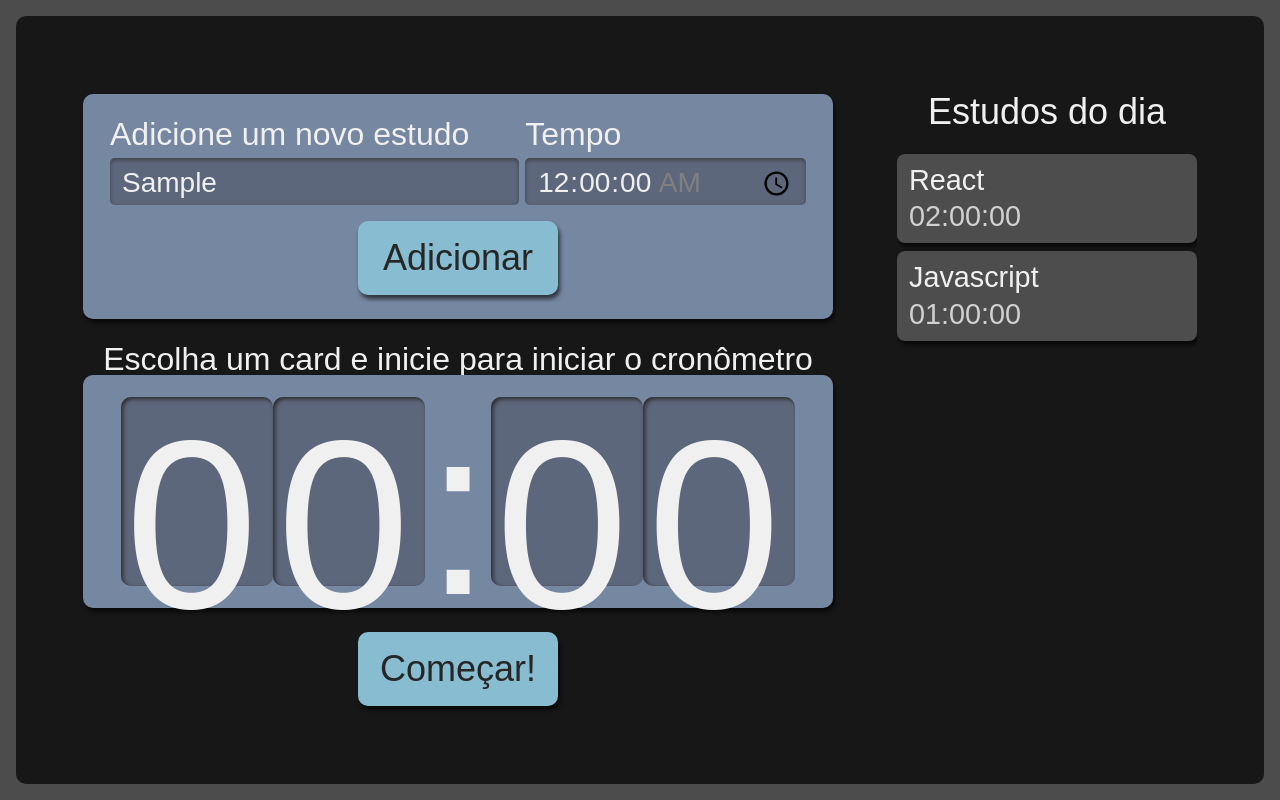
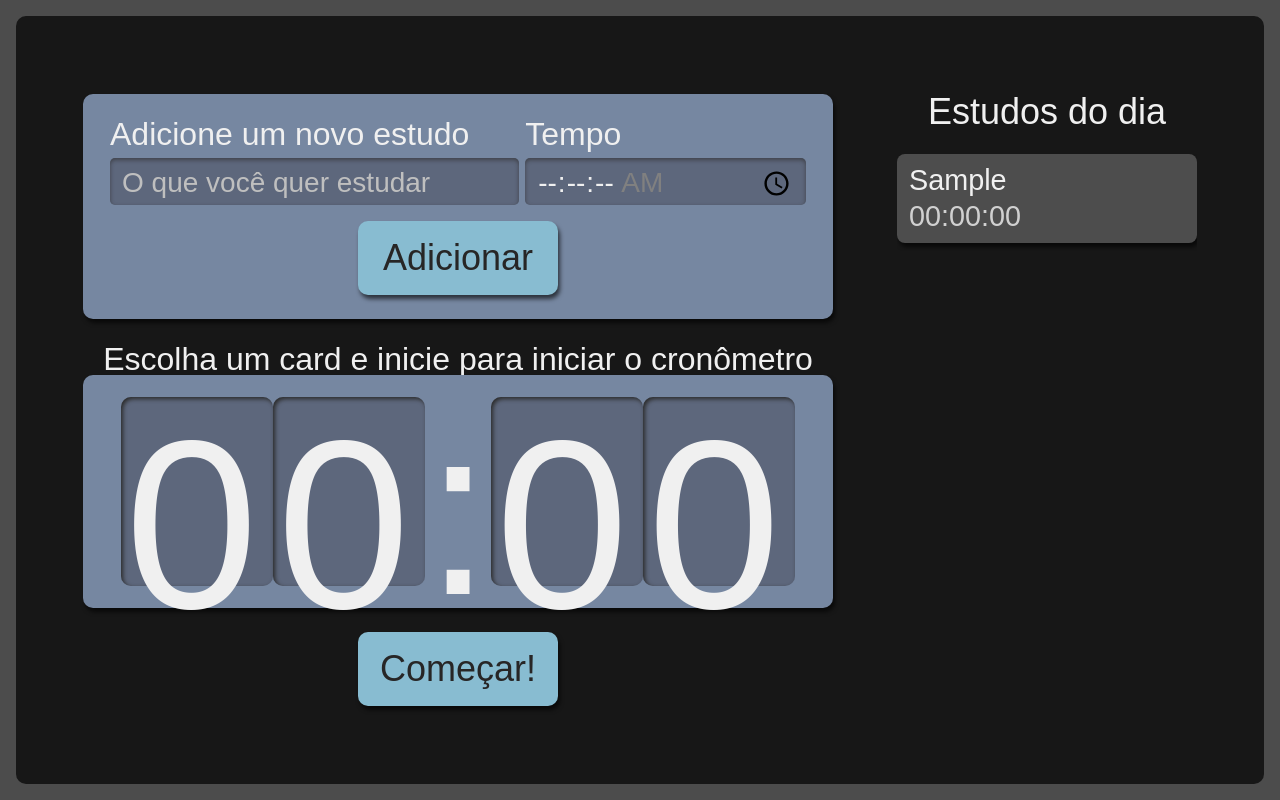
Before and after one commit to devLucasMoraes/alura-studies, a React (Create React App) app: page / in a window 1280 px wide. Both pictures are taken after typing "Sample" into the empty fields and a click on the button "Adicionar". Built offline with nearby package versions, Linux system fonts and the light colour scheme.

Commit message:
organizando codigo

```diff
--- a/src/components/Botao/index.tsx
+++ b/src/components/Botao/index.tsx
@@ -1,14 +1,15 @@
-import React from "react";
+import React, { ReactElement } from "react";
 import styles from './Botao.module.scss'
 
-class Botao extends React.Component<{ children?: React.ReactNode }> {
-    render(): React.ReactNode  {
-        return (
-            <button className={styles.botao}>
-                {this.props.children}
-            </button>
-        )
-    }
+interface BotaoProps {
+    type?: "button" | "submit" | "reset" | undefined
+    children: ReactElement | string
 }
 
-export default Botao
+export default function Botao({type = "button", children} :BotaoProps) {
+    return (
+        <button type={type} className={styles.botao}>
+            {children}
+        </button>
+    )
+}
--- a/src/components/Formulario/index.tsx
+++ b/src/components/Formulario/index.tsx
@@ -1,25 +1,33 @@
-import React from "react";
+import React, { useState } from "react";
 import Botao from "../Botao";
+import ITarefa from "../interfaces/ITarefa";
 import styles from './Formulario.module.scss'
 
-class Formulario extends React.Component {
-    state = {
-        nomeDaTarefa: "" ,
-        tempo: "00:00"
+interface FormularioProps {
+    novaTarefa: (tarefa: ITarefa) => void
 }
 
-    adicionarTarefa(evento: React.FormEvent<HTMLFormElement>) {
-        evento.preventDefault()
-        console.log('state: ', this.state)
+export default function Formulario({novaTarefa} :FormularioProps){
+
+    const [nomeDaTarefa, setNomeDaTarefa] = useState("")
+    const [tempoDaTarefa, setTempoDaTarefa] = useState("00:00:00")
+
+    const aoAdicionar = (e: React.FormEvent<HTMLFormElement>) => {
+        e.preventDefault()
+        novaTarefa({
+            tempo: tempoDaTarefa,
+            nome: nomeDaTarefa
+        })
+        setNomeDaTarefa('')
+        setTempoDaTarefa('')
     }
 
-    render(): React.ReactNode {
     return (
-            <form className={styles.novaTarefa} onSubmit={this.adicionarTarefa.bind(this)}>
+        <form className={styles.novaTarefa} onSubmit={aoAdicionar}>
             <div className={styles.inputContainer}>
                 <label htmlFor="tarefa">Adicione um novo estudo</label>
-                    <input value={this.state.nomeDaTarefa}
-                        onChange={evento => this.setState({...this.state, nomeDaTarefa: evento.target.value})}
+                <input value={nomeDaTarefa}
+                    onChange={evento => setNomeDaTarefa(evento.target.value)}
                     type="text"
                     name="tarefa"
                     id="tarefa"
@@ -30,8 +38,8 @@ class Formulario extends React.Component {
             </div>
             <div className={styles.inputContainer}>
                 <label htmlFor="tempo">Tempo</label>
-                    <input value={this.state.tempo}
-                        onChange={evento => this.setState({...this.state, tempo: evento.target.value})}
+                <input value={tempoDaTarefa}
+                    onChange={evento => setTempoDaTarefa(evento.target.value)}
                     type="time"
                     name="tempo"
                     id="tempo"
@@ -41,10 +49,7 @@ class Formulario extends React.Component {
                     required
                 />
             </div>
-                <Botao>Adicionar</Botao>
+            <Botao type='submit'>Adicionar</Botao>
         </form>
     )
 }
-}
-
-export default Formulario
--- a/src/components/Lista/Item/index.tsx
+++ b/src/components/Lista/Item/index.tsx
@@ -2,14 +2,14 @@ import styles from '../Lista.module.scss'
 
 interface ItemProps {
     nomeDaTarefa: string
-    tempo: string
+    tempoDaTarefa: string
 }
 
-export default function Item({nomeDaTarefa, tempo} :ItemProps) {
+export default function Item({nomeDaTarefa, tempoDaTarefa} :ItemProps) {
     return (
         <li className={styles.item}>
             <h3>{nomeDaTarefa}</h3>
-            <span>{tempo}</span>
+            <span>{tempoDaTarefa}</span>
         </li>
     )
 }
--- a/src/components/Lista/index.tsx
+++ b/src/components/Lista/index.tsx
@@ -1,23 +1,16 @@
+import ITarefa from '../interfaces/ITarefa'
 import Item from './Item'
 import styles from './Lista.module.scss'
 
-export default function Lista() {
-    const tarefas = [
-        {
-            nome: 'React',
-            tempo: '02:00:00'
-        },
-        {
-            nome: 'Javascript',
-            tempo: '01:00:00'
-        }
-    ]
+
+
+export default function Lista({tarefas} :{ tarefas: Array<ITarefa> }) {
     return (
         <aside className={styles.listaTarefas}>
             <h2>Estudos do dia</h2>
             <ul>
                 {tarefas.map(tarefa => (
-                    <Item nomeDaTarefa={tarefa.nome} tempo={tarefa.tempo} key={tarefa.nome} />
+                    <Item nomeDaTarefa={tarefa.nome} tempoDaTarefa={tarefa.tempo} key={tarefa.nome} />
                 ))}
             </ul>
         </aside>
--- /dev/null
+++ b/src/components/interfaces/ITarefa.ts
@@ -0,0 +1,4 @@
+export default interface ITarefa {
+    nome: string
+    tempo: string
+}
--- a/src/pages/App.tsx
+++ b/src/pages/App.tsx
@@ -1,14 +1,23 @@
+import { useState } from 'react';
 import Cronometro from '../components/Cronometro';
 import Formulario from '../components/Formulario';
+import ITarefa from '../components/interfaces/ITarefa';
 import Lista from '../components/Lista';
 import styles from './App.module.scss'
 
 function App() {
+
+  const [tarefas, setTarefas] = useState<Array<ITarefa>>([])
+
+  const cadastrarTarefa = (tarefa: ITarefa) => {
+    setTarefas([...tarefas, tarefa])
+  }
+
   return (
     <div className={styles.AppStyle}>
-      <Formulario />
+      <Formulario novaTarefa={tarefa => cadastrarTarefa(tarefa)}/>
       <Cronometro />
-      <Lista />
+      <Lista tarefas={tarefas}/>
     </div>
   );
 }
```
Lines whose indentation alone changed are shown as unchanged.
